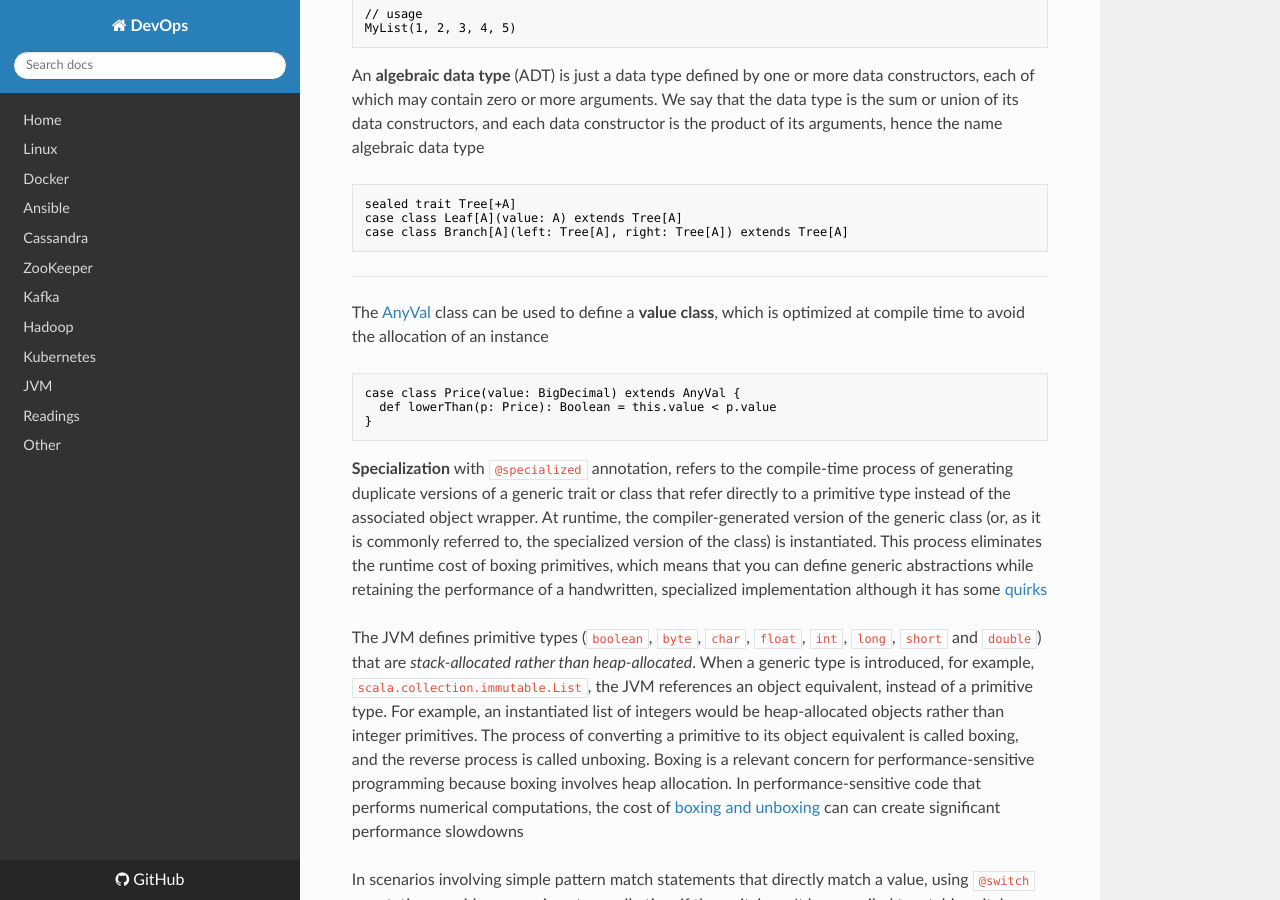
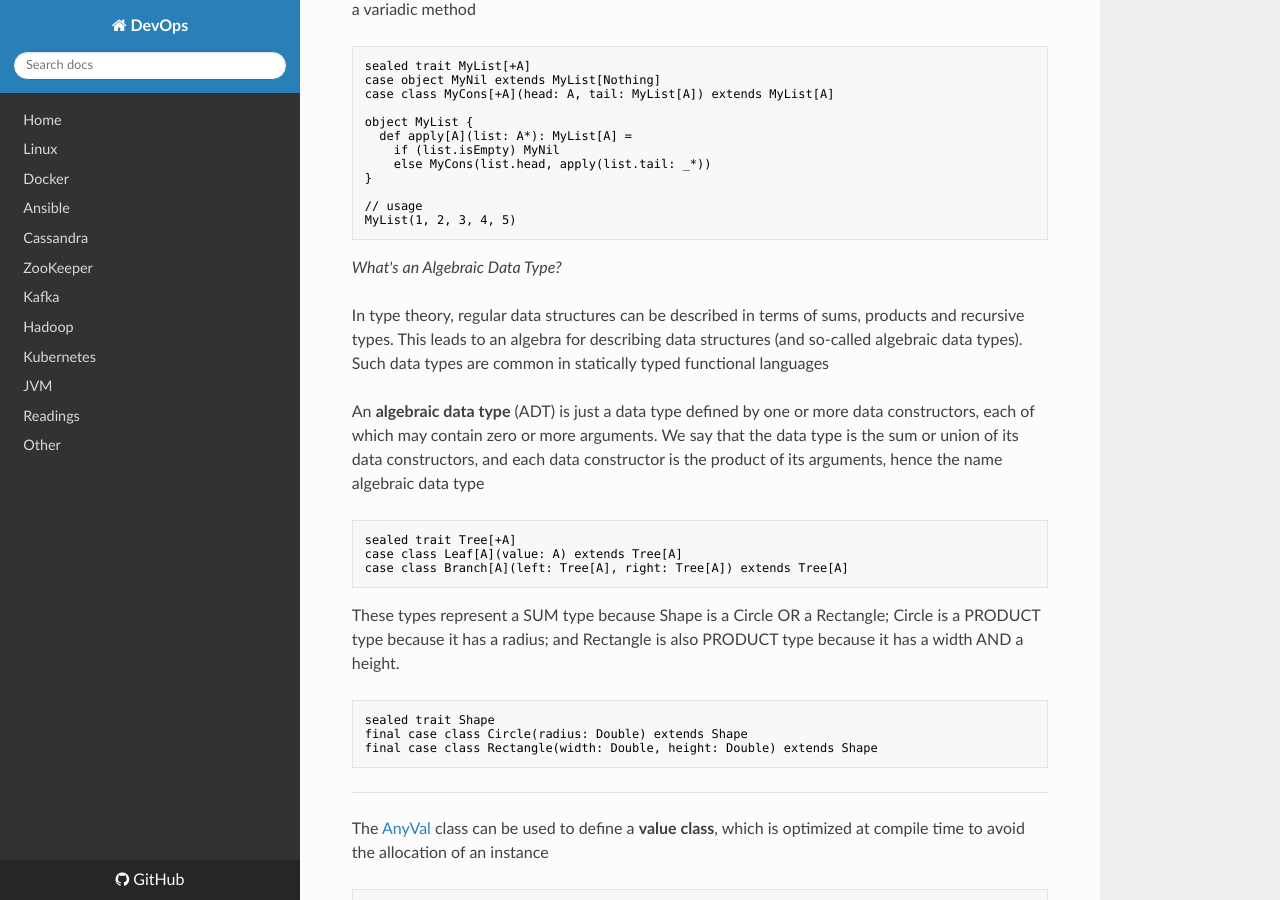
Before and after one commit to niqdev/devops, an MkDocs documentation site: the page built from docs/_scala.md, in a window 1280 px wide and 900 px high, scrolled down 5894 px. Built offline with MkDocs 1.6.1, drawn with Linux system fonts in a browser that asks for light colours; nearby versions of some CDN libraries; old or Windows-style settings are respelled for this version of MkDocs; some of the changed text lies outside the part shown.

Commit message:
update scala doc

````diff
--- a/docs/_scala.md
+++ b/docs/_scala.md
@@ -28,7 +30,10 @@
 * [Parallelism and concurrency need different tools](http://yosefk.com/blog/parallelism-and-concurrency-need-different-tools.html)
 * [Functional Programming in Scala](https://www.manning.com/books/functional-programming-in-scala) (2014) by Paul Chiusano and Runar Bjarnason (Book)
 * [Scala High Performance Programming](https://www.packtpub.com/application-development/scala-high-performance-programming) (2016) by Vincent Theron, Michael Diamant (Book)
+* [Functional Programming, Simplified](https://alvinalexander.com/scala/functional-programming-simplified-book) (book)
+* [Algebraic Data Types in Scala](https://alvinalexander.com/scala/fp-book/algebraic-data-types-adts-in-scala)
 * [Scala with Cats](https://underscore.io/books/scala-with-cats) (Book)
+* [An IO monad for cats](https://typelevel.org/blog/2017/05/02/io-monad-for-cats.html)
 * [Why Functional Programming Matters](https://www.cs.kent.ac.uk/people/staff/dat/miranda/whyfp90.pdf) (paper)
 * [The Essence of the Iterator Pattern](https://www.cs.ox.ac.uk/jeremy.gibbons/publications/iterator.pdf) (paper)
 * [Applicative programming with effects](http://www.staff.city.ac.uk/~ross/papers/Applicative.pdf) (paper)
@@ -46,6 +51,8 @@
 * [Returning the "Current" Type in Scala](http://tpolecat.github.io/2015/04/29/f-bounds.html)
 * [Typeclass 101: ad hoc polymorphism in scala](https://julien-truffaut.github.io/Typeclass)
 * [All you don't need to know about Typeclasses](http://workday.github.io/assets/scala-exchange-type-classes)
+
+A Type Class is a programming pattern that allow to extend existing libraries with new functionality, without using traditional inheritance and without altering the original library source code
 
 TODO
 * Semigroup: associativity
@@ -279,12 +286,23 @@ object MyList {
 MyList(1, 2, 3, 4, 5)
 ```
 
+*What's an Algebraic Data Type?*
+
+In type theory, regular data structures can be described in terms of sums, products and recursive types. This leads to an algebra for describing data structures (and so-called algebraic data types). Such data types are common in statically typed functional languages
+
 An **algebraic data type** (ADT) is just a data type defined by one or more data constructors, each of which may contain zero or more arguments.
 We say that the data type is the sum or union of its data constructors, and each data constructor is the product of its arguments, hence the name algebraic data type
 ```scala
 sealed trait Tree[+A]
 case class Leaf[A](value: A) extends Tree[A]
 case class Branch[A](left: Tree[A], right: Tree[A]) extends Tree[A]
+```
+
+These types represent a SUM type because Shape is a Circle OR a Rectangle; Circle is a PRODUCT type because it has a radius; and Rectangle is also PRODUCT type because it has a width AND a height.
+```scala
+sealed trait Shape
+final case class Circle(radius: Double) extends Shape
+final case class Rectangle(width: Double, height: Double) extends Shape
 ```
 
 ---
````
Also changed, not shown: other parts of docs/_scala.md (+2 -0 lines).
